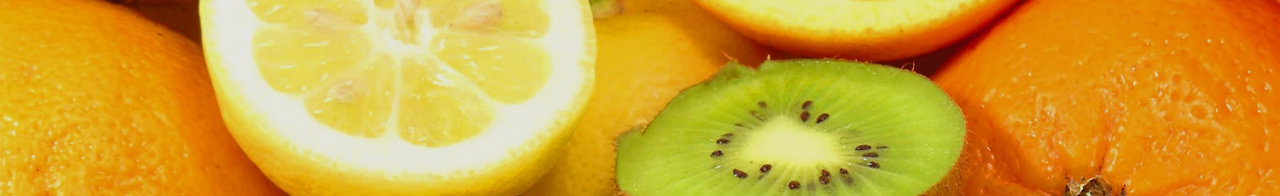
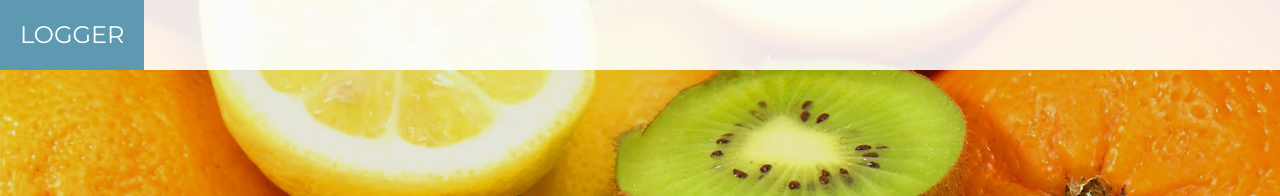
Before and after one commit to Yohei-Shiina/responsive-web-practice, a plain HTML site: page index.html in a window 1280 px wide. Shown: the top 196 px of the page. Drawn offline with Linux system fonts and the light colour scheme.

Commit message:
add header

```diff
--- a/index.html
+++ b/index.html
@@ -28,6 +28,11 @@
 </head>
 
 <body>
+  <header>
+    <div class="container">
+      <a href="#" class="headA">LOGGER</a>
+    </div>
+  </header>
   <section class="conA">
     <div class="container">
       <img src="./img/logo.svg" alt="">
--- a/style.css
+++ b/style.css
@@ -367,3 +367,25 @@ footer .container {
 .footD a:hover {
   background-color: rgba(0, 0, 0, 0.3);
 }
+
+header {
+	position: absolute;
+	top:0;
+	left: 0%;
+	z-index: 100;
+	width: 100%;
+	background-color: rgba(255, 255, 255, 0.9);
+}
+
+.headA {
+	display: inline-block;
+	line-height: 70px;
+	padding-left: 20px;
+	padding-right: 20px;
+	background-color: #5d9ab2;
+	background-color: var(--main-color);
+	color: #fff;
+	color: var(--text-bright-color);
+	font-family: 'Montserrat', sans-serif;
+	font-size: 24px;
+}
```
